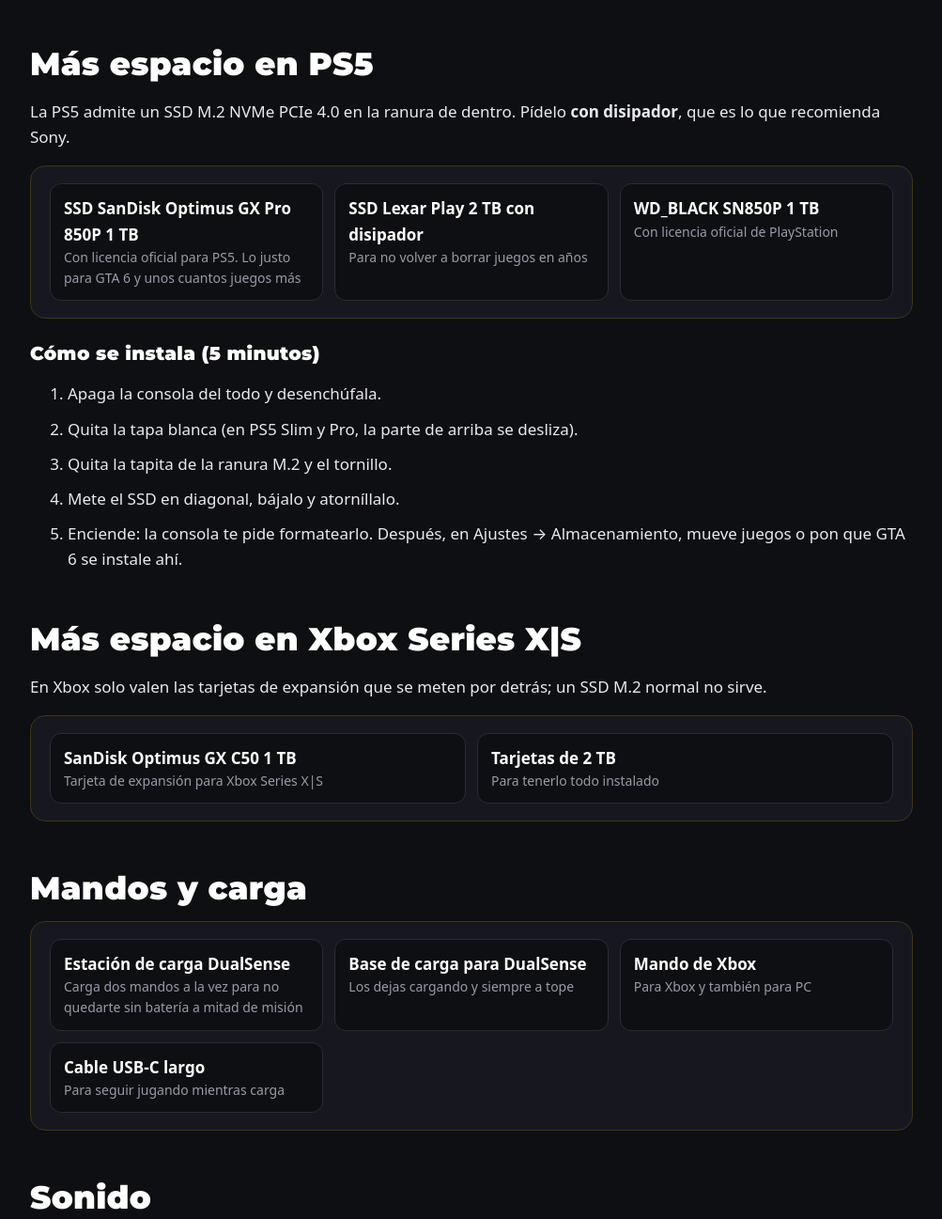
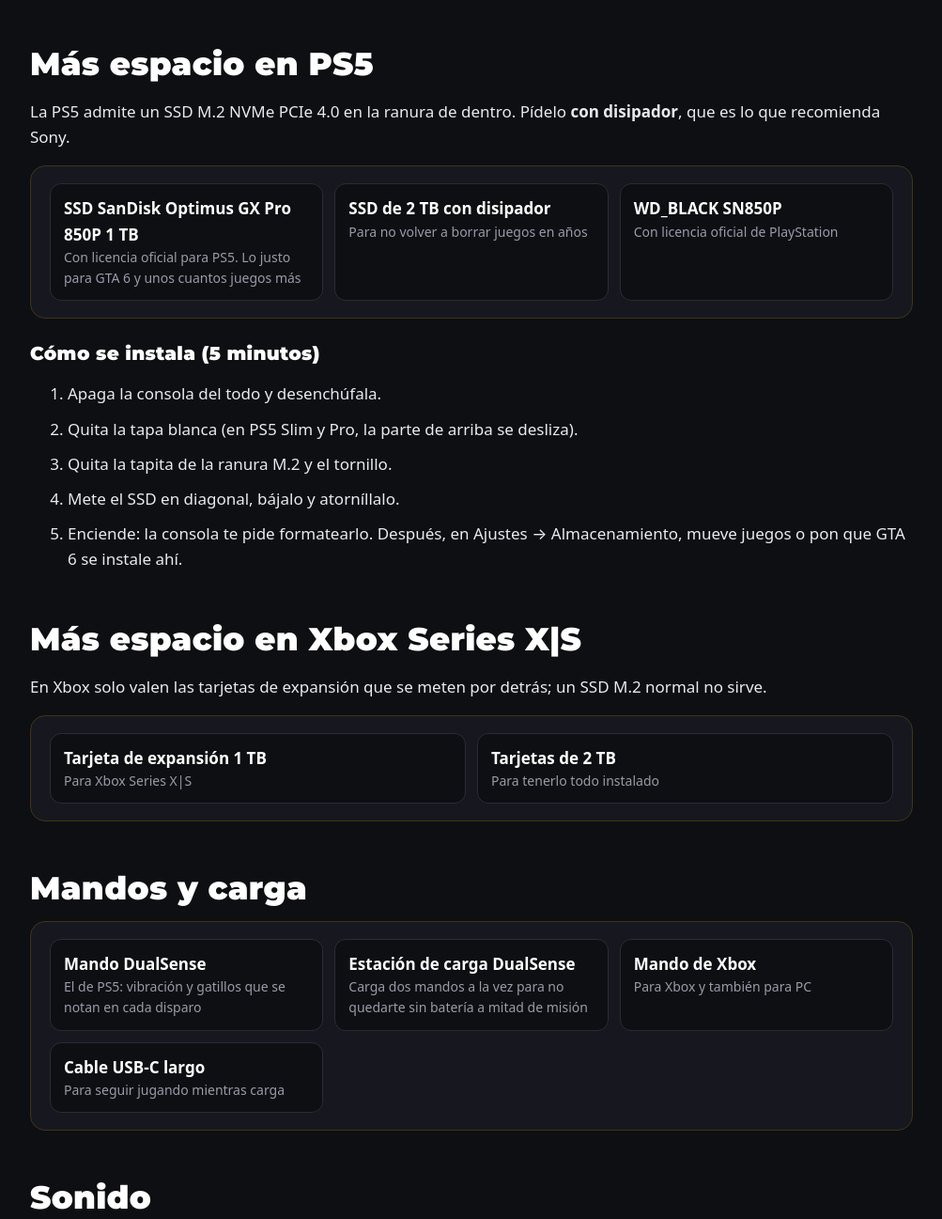
Before and after one commit to godcayt/godcayt.github.io, a plain HTML site: page equipo.html in a window 1280 px wide. Shown: the part 1551-2848 px from the top of the page at 94% size, without its empty margins (138-1141 px from the left). Drawn offline with Linux system fonts and the light colour scheme.

Commit message:
Equipo: vuelve el DualSense (vendido por Amazon); SSD y tarjeta Xbox de otros vendedores pasan a búsqueda
Co-Authored-By: Claude Opus 5.5 <noreply@anthropic.com>
Claude-Session: https://claude.ai/code/session_01X77GVo6A1QgwJNqAXvM6Au

```diff
--- a/equipo.html
+++ b/equipo.html
@@ -41,7 +41,7 @@
 
 <h2>Más espacio en PS5</h2>
 <p>La PS5 admite un SSD M.2 NVMe PCIe 4.0 en la ranura de dentro. Pídelo <b>con disipador</b>, que es lo que recomienda Sony.</p>
-<div class="card afi"><div class="prods"><a href="https://www.amazon.es/dp/B0H6M28M2R?tag=godca06-21" rel="sponsored nofollow noopener" target="_blank">SSD SanDisk Optimus GX Pro 850P 1 TB<i>Con licencia oficial para PS5. Lo justo para GTA 6 y unos cuantos juegos más</i></a><a href="https://www.amazon.es/dp/B0D8PXP79F?tag=godca06-21" rel="sponsored nofollow noopener" target="_blank">SSD Lexar Play 2 TB con disipador<i>Para no volver a borrar juegos en años</i></a><a href="https://www.amazon.es/dp/B0C48B3RGL?tag=godca06-21" rel="sponsored nofollow noopener" target="_blank">WD_BLACK SN850P 1 TB<i>Con licencia oficial de PlayStation</i></a></div></div>
+<div class="card afi"><div class="prods"><a href="https://www.amazon.es/dp/B0H6M28M2R?tag=godca06-21" rel="sponsored nofollow noopener" target="_blank">SSD SanDisk Optimus GX Pro 850P 1 TB<i>Con licencia oficial para PS5. Lo justo para GTA 6 y unos cuantos juegos más</i></a><a href="https://www.amazon.es/s?k=SSD+2TB+PS5+disipador&tag=godca06-21" rel="sponsored nofollow noopener" target="_blank">SSD de 2 TB con disipador<i>Para no volver a borrar juegos en años</i></a><a href="https://www.amazon.es/s?k=WD_BLACK+SN850P+PS5&tag=godca06-21" rel="sponsored nofollow noopener" target="_blank">WD_BLACK SN850P<i>Con licencia oficial de PlayStation</i></a></div></div>
 <h3>Cómo se instala (5 minutos)</h3>
 <ol class="lista pasos">
  <li>Apaga la consola del todo y desenchúfala.</li>
@@ -53,10 +53,10 @@
 
 <h2>Más espacio en Xbox Series X|S</h2>
 <p>En Xbox solo valen las tarjetas de expansión que se meten por detrás; un SSD M.2 normal no sirve.</p>
-<div class="card afi"><div class="prods"><a href="https://www.amazon.es/dp/B0H8XY7QWY?tag=godca06-21" rel="sponsored nofollow noopener" target="_blank">SanDisk Optimus GX C50 1 TB<i>Tarjeta de expansión para Xbox Series X|S</i></a><a href="https://www.amazon.es/s?k=tarjeta+expansion+Xbox+Series+2TB&tag=godca06-21" rel="sponsored nofollow noopener" target="_blank">Tarjetas de 2 TB<i>Para tenerlo todo instalado</i></a></div></div>
+<div class="card afi"><div class="prods"><a href="https://www.amazon.es/s?k=tarjeta+expansion+Xbox+Series+1TB&tag=godca06-21" rel="sponsored nofollow noopener" target="_blank">Tarjeta de expansión 1 TB<i>Para Xbox Series X|S</i></a><a href="https://www.amazon.es/s?k=tarjeta+expansion+Xbox+Series+2TB&tag=godca06-21" rel="sponsored nofollow noopener" target="_blank">Tarjetas de 2 TB<i>Para tenerlo todo instalado</i></a></div></div>
 
 <h2>Mandos y carga</h2>
-<div class="card afi"><div class="prods"><a href="https://www.amazon.es/dp/B08H97WTBL?tag=godca06-21" rel="sponsored nofollow noopener" target="_blank">Estación de carga DualSense<i>Carga dos mandos a la vez para no quedarte sin batería a mitad de misión</i></a><a href="https://www.amazon.es/s?k=estacion+de+carga+DualSense&tag=godca06-21" rel="sponsored nofollow noopener" target="_blank">Base de carga para DualSense<i>Los dejas cargando y siempre a tope</i></a><a href="https://www.amazon.es/s?k=mando+Xbox+Series+inalambrico&tag=godca06-21" rel="sponsored nofollow noopener" target="_blank">Mando de Xbox<i>Para Xbox y también para PC</i></a><a href="https://www.amazon.es/s?k=cable+USB+C+3+metros+mando&tag=godca06-21" rel="sponsored nofollow noopener" target="_blank">Cable USB-C largo<i>Para seguir jugando mientras carga</i></a></div></div>
+<div class="card afi"><div class="prods"><a href="https://www.amazon.es/dp/B08H99BPJN?tag=godca06-21" rel="sponsored nofollow noopener" target="_blank">Mando DualSense<i>El de PS5: vibración y gatillos que se notan en cada disparo</i></a><a href="https://www.amazon.es/dp/B08H97WTBL?tag=godca06-21" rel="sponsored nofollow noopener" target="_blank">Estación de carga DualSense<i>Carga dos mandos a la vez para no quedarte sin batería a mitad de misión</i></a><a href="https://www.amazon.es/s?k=mando+Xbox+Series+inalambrico&tag=godca06-21" rel="sponsored nofollow noopener" target="_blank">Mando de Xbox<i>Para Xbox y también para PC</i></a><a href="https://www.amazon.es/s?k=cable+USB+C+3+metros+mando&tag=godca06-21" rel="sponsored nofollow noopener" target="_blank">Cable USB-C largo<i>Para seguir jugando mientras carga</i></a></div></div>
 
 <h2>Sonido</h2>
 <p>En GTA 6 las radios, el tráfico y las conversaciones de la calle son media experiencia. Unos auriculares cambian mucho.</p>
```
